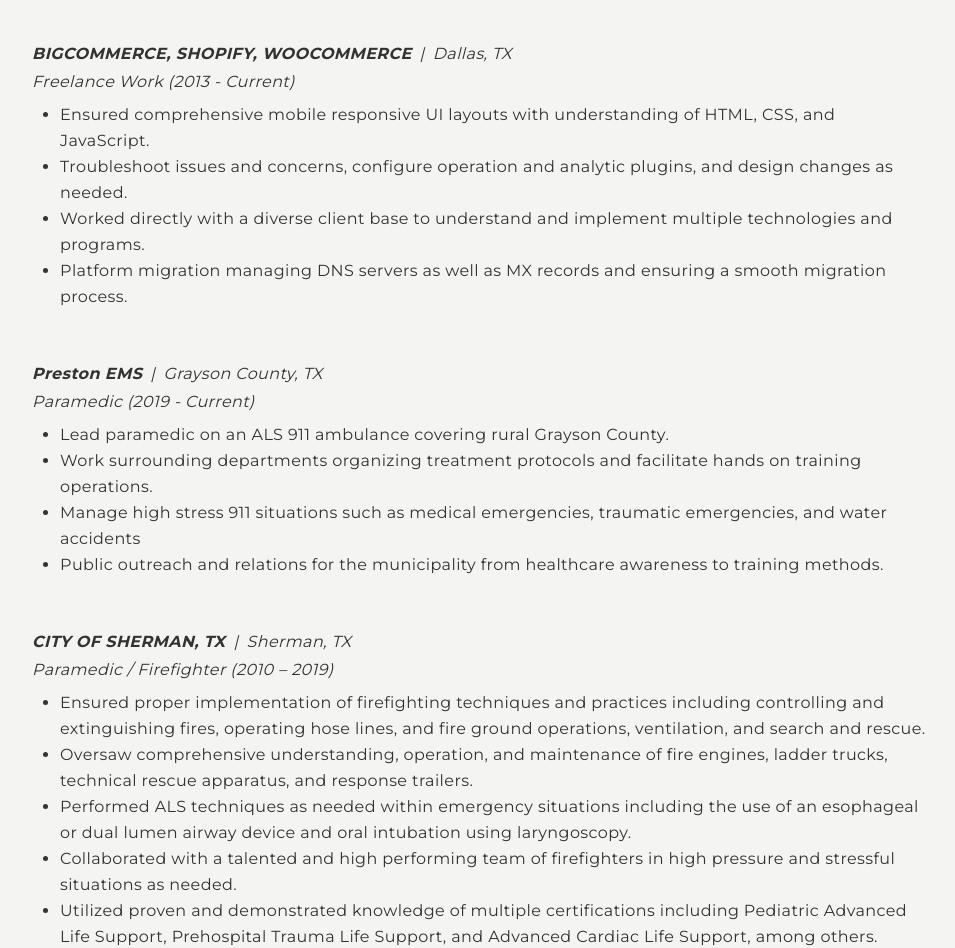
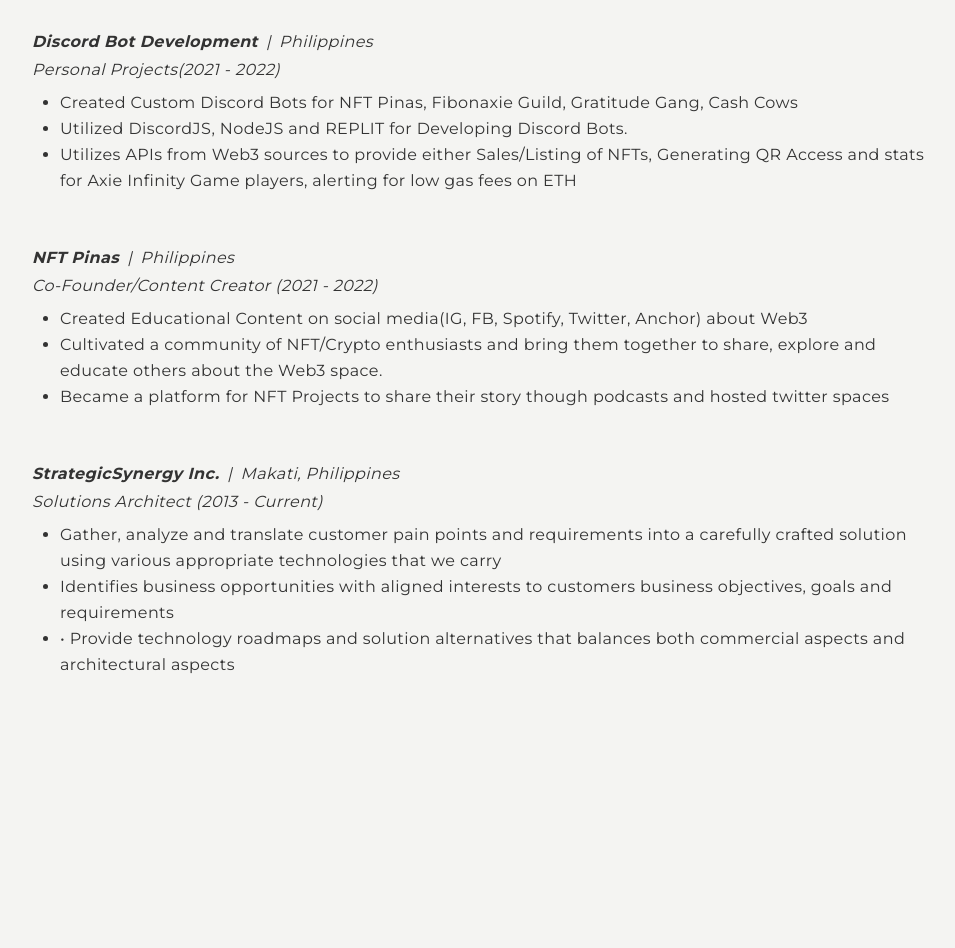
Before and after one commit to gabster-code/gabster, a Next.js app: page /resume in a window 1280 px wide. Shown: the part 664-1612 px from the top of the page, without its empty margins (146-1101 px from the left). After the commit the page ends 1378 px from the top, so only its background shows below. Built offline with nearby package versions, Linux system fonts and the light colour scheme.

Commit message:
Updated Resume Page(Unfinished)

```diff
--- a/pages/resume.jsx
+++ b/pages/resume.jsx
@@ -6,7 +6,7 @@
   return (
     <>
       <Head>
-        <title>Clint | Resume</title>
+        <title>Gab | Resume</title>
         <meta
           name='description'
           content='I’m a front-end web developer specializing in building (and occasionally designing) exceptional digital experiences.'
@@ -17,17 +17,17 @@
       <div className='max-w-[940px] mx-auto p-2 pt-[120px]'>
         <h2 className='text-center'>Resume</h2>
         <div className='bg-[#d0d4d6] my-4 p-4 w-full flex justify-between items-center'>
-          <h2 className='text-center'>Clint Briley</h2>
+          <h2 className='text-center'>Gab Jornacion</h2>
           <div className='flex'>
             <a
-              href='https://www.linkedin.com/in/clint-briley-50056920a/'
+              href='https://www.linkedin.com/in/kevin-karl-jornacion-ab94aa8b/'
               target='_blank'
               rel='noreferrer'
             >
               <FaLinkedinIn size={20} style={{ marginRight: '1rem' }} />
             </a>
             <a
-              href='https://github.com/fireclint'
+              href='https://github.com/gabster-code'
               target='_blank'
               rel='noreferrer'
             >
@@ -38,18 +38,18 @@
         <div className='text-center py-4 text-xl font-bold uppercase tracking-wider'>
           <div className='hidden sm:block'>
             <p>
-              Proven Leadership <span className='px-1'>|</span> Web Development{' '}
+              Proven Leadership <span className='px-1'>|</span> Web and IT Infrastructure Development{' '}
               <span className='px-1'>|</span> Complex Problem Solving
             </p>
           </div>
           <div className='block sm:hidden'>
             <p>Proven Leadership</p>
-            <p className='py-2'>Web Development</p>
+            <p className='py-2'>Web and IT Infrastructure Development</p>
             <p>Complex Problem Solving</p>
           </div>
         </div>
         <p>
-          Analytical, innovative, and motivated web development professional
+          Analytical, innovative, and motivated IT professional
           with experience in customer service, team leadership, and
           organizational effectiveness in fast-paced and challenging
           environments. Adept at developing strategies and driving streamlined
@@ -69,13 +69,16 @@
             <span className='px-2'>|</span> HTML <span className='px-2'>|</span>
             CSS <span className='px-2'>|</span>React
             <span className='px-2'>|</span>Tailwind
-            <span className='px-2'>|</span> Firebase
+            <span className='px-2'>|</span> MongoDB
           </p>
-          <p className='py-2'>
+         {/**
+          * <p className='py-2'>
             <span className='font-bold'>Amazon Web Services</span>
             <span className='px-2'>|</span>Amazon Web Services Cloud
             Practitioner
           </p>
+          *
+          */}
         </div>
 
         <h5 className='text-center underline text-[18px] py-4'>
@@ -84,93 +87,67 @@
       {/* Experience */}
       <div className='py-6'>
           <p className='italic'>
-            <span className='font-bold italic'>
-              BIGCOMMERCE, SHOPIFY, WOOCOMMERCE
-            </span>
-            <span className='px-2'>|</span>Dallas, TX
+            <span className='font-bold'>Discord Bot Development</span>
+            <span className='px-2'>|</span>Philippines
           </p>
-          <p className='py-1 italic'>Freelance Work (2013 - Current)</p>
+          <p className='py-1 italic'>Personal Projects(2021 - 2022)</p>
           <ul className='list-disc list-outside px-7 py-1 leading-relaxed'>
             <li>
-              Ensured comprehensive mobile responsive UI layouts with
-              understanding of HTML, CSS, and JavaScript.
+              Created Custom Discord Bots for NFT Pinas, Fibonaxie Guild, Gratitude Gang, Cash Cows
             </li>
             <li>
-              Troubleshoot issues and concerns, configure operation and analytic
-              plugins, and design changes as needed.
+              Utilized DiscordJS, NodeJS and REPLIT for Developing Discord Bots.
             </li>
             <li>
-              Worked directly with a diverse client base to understand and
-              implement multiple technologies and programs.
-            </li>
-            <li>
-              Platform migration managing DNS servers as well as MX records and
-              ensuring a smooth migration process.
+              Utilizes APIs from Web3 sources to provide either Sales/Listing of NFTs, Generating QR Access and stats for Axie Infinity Game players, alerting for low gas fees on ETH
             </li>
           </ul>
         </div>
+
         {/* Experience */}
         <div className='py-6'>
           <p className='italic'>
-            <span className='font-bold'>Preston EMS</span>
-            <span className='px-2'>|</span>Grayson County, TX
+            <span className='font-bold'>NFT Pinas</span>
+            <span className='px-2'>|</span>Philippines
           </p>
-          <p className='py-1 italic'>Paramedic (2019 - Current)</p>
+          <p className='py-1 italic'>Co-Founder/Content Creator (2021 - 2022)</p>
           <ul className='list-disc list-outside px-7 py-1 leading-relaxed'>
             <li>
-              Lead paramedic on an ALS 911 ambulance covering rural Grayson
-              County.
+              Created Educational Content on social media(IG, FB, Spotify, Twitter, Anchor) about Web3
             </li>
             <li>
-              Work surrounding departments organizing treatment protocols and
-              facilitate hands on training operations.
+              Cultivated a community of NFT/Crypto enthusiasts and bring them together to share, explore and educate others about the Web3 space.
             </li>
             <li>
-              Manage high stress 911 situations such as medical emergencies,
-              traumatic emergencies, and water accidents
-            </li>
-            <li>
-              Public outreach and relations for the municipality from healthcare
-              awareness to training methods.
+              Became a platform for NFT Projects to share their story though podcasts and hosted twitter spaces
             </li>
           </ul>
         </div>
+
         {/* Experience */}
         <div className='py-6'>
           <p className='italic'>
-            <span className='font-bold'>CITY OF SHERMAN, TX</span>
-            <span className='px-2'>|</span>Sherman, TX
+            <span className='font-bold italic'>
+              StrategicSynergy Inc.
+            </span>
+            <span className='px-2'>|</span>Makati, Philippines
           </p>
-          <p className='py-1 italic'>Paramedic / Firefighter (2010 – 2019)</p>
+          <p className='py-1 italic'>Solutions Architect (2013 - Current)</p>
           <ul className='list-disc list-outside px-7 py-1 leading-relaxed'>
             <li>
-              Ensured proper implementation of firefighting techniques and
-              practices including controlling and extinguishing fires, operating
-              hose lines, and fire ground operations, ventilation, and search
-              and rescue.
+              Gather, analyze and translate customer pain points and requirements into a carefully crafted solution using various appropriate technologies that we carry
             </li>
             <li>
-              Oversaw comprehensive understanding, operation, and maintenance of
-              fire engines, ladder trucks, technical rescue apparatus, and
-              response trailers.
+             Identifies business opportunities with aligned interests to customers business objectives, goals and requirements
             </li>
             <li>
-              Performed ALS techniques as needed within emergency situations
-              including the use of an esophageal or dual lumen airway device and
-              oral intubation using laryngoscopy.
+            •	Provide technology roadmaps and solution alternatives that balances both commercial aspects and architectural aspects
             </li>
-            <li>
-              Collaborated with a talented and high performing team of
-              firefighters in high pressure and stressful situations as needed.
-            </li>
-            <li>
-              Utilized proven and demonstrated knowledge of multiple
-              certifications including Pediatric Advanced Life Support,
-              Prehospital Trauma Life Support, and Advanced Cardiac Life
-              Support, among others.
-            </li>
+
           </ul>
         </div>
+
+
       </div>
     </>
   );
```
Lines whose indentation alone changed are shown as unchanged.
